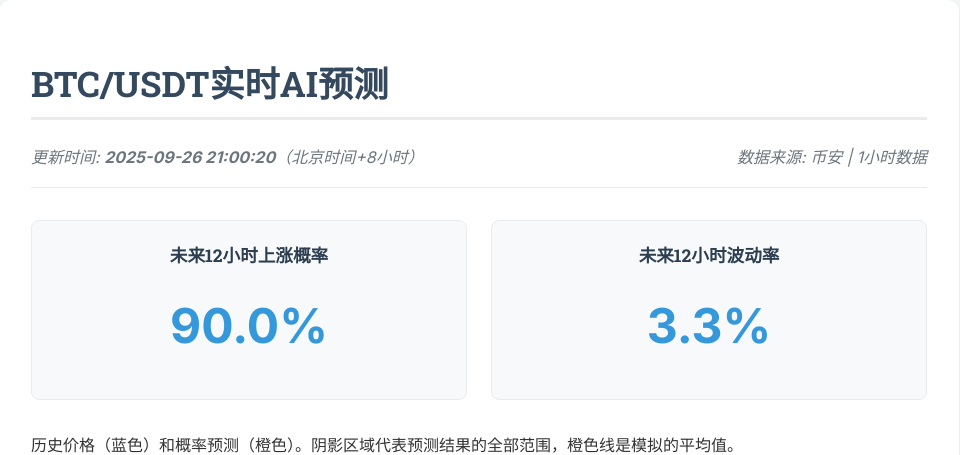
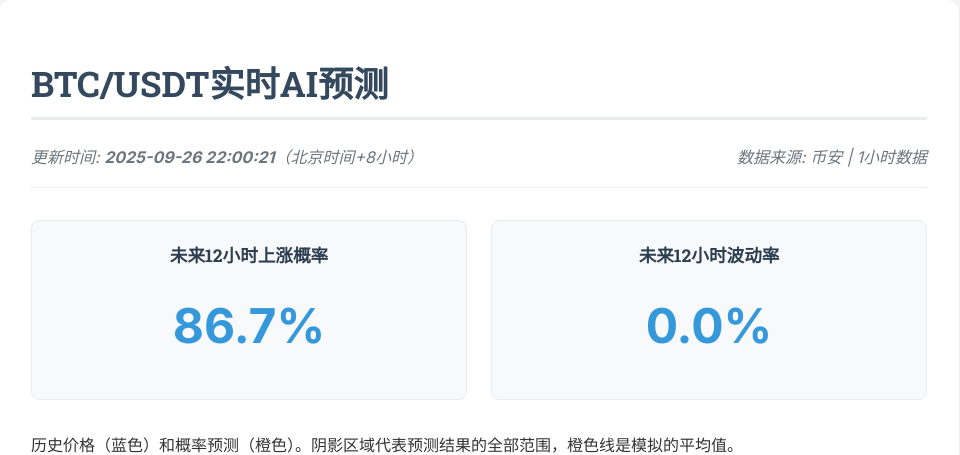
Before and after one commit to wowoken/btc, a plain HTML site: page index.html in a window 1280 px wide. Shown: the top 455 px of the page, without its empty margins (161-1121 px from the left). Drawn offline with Linux system fonts and the light colour scheme.

Commit message:
Auto commit

```diff
--- a/index.html
+++ b/index.html
@@ -286,18 +286,18 @@
         <section id="live-dashboard">
             <h2>BTC/USDT实时AI预测</h2>
             <div class="metadata">
-                <span>更新时间: <strong id="update-time">2025-09-26 21:00:20</strong>（北京时间+8小时）</span>
+                <span>更新时间: <strong id="update-time">2025-09-26 22:00:21</strong>（北京时间+8小时）</span>
                 <span>数据来源: 币安 | 1小时数据</span>
             </div>
 
             <div class="metrics-container">
                 <div class="metric-card">
                     <h3>未来12小时上涨概率</h3>
-                    <p class="metric-value" id="upside-prob">90.0%</p>
+                    <p class="metric-value" id="upside-prob">86.7%</p>
                 </div>
                 <div class="metric-card">
                     <h3>未来12小时波动率</h3>
-                    <p class="metric-value" id="vol-amp-prob">3.3%</p>
+                    <p class="metric-value" id="vol-amp-prob">0.0%</p>
                 </div>
             </div>
 
```
Also changed, not shown: prediction_chart.png.
